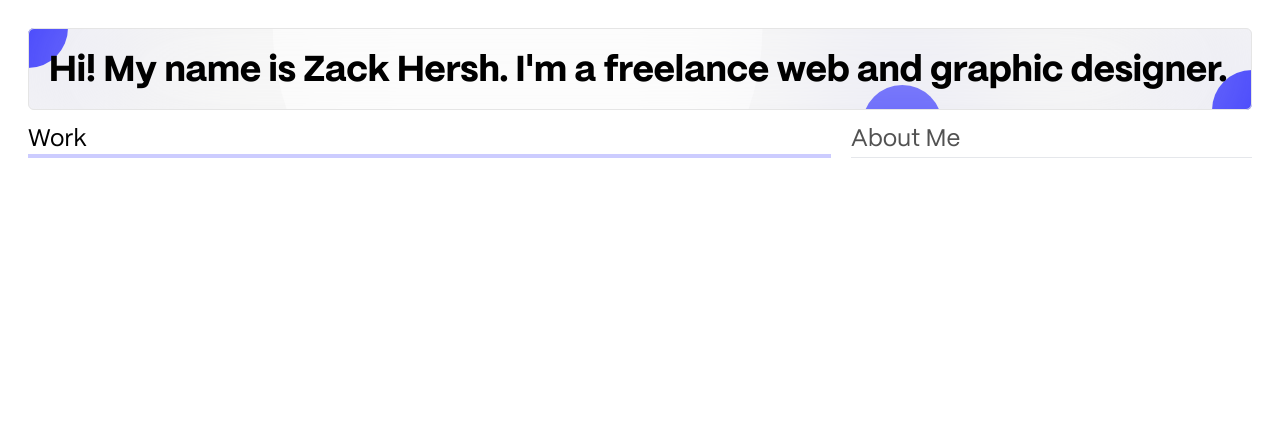
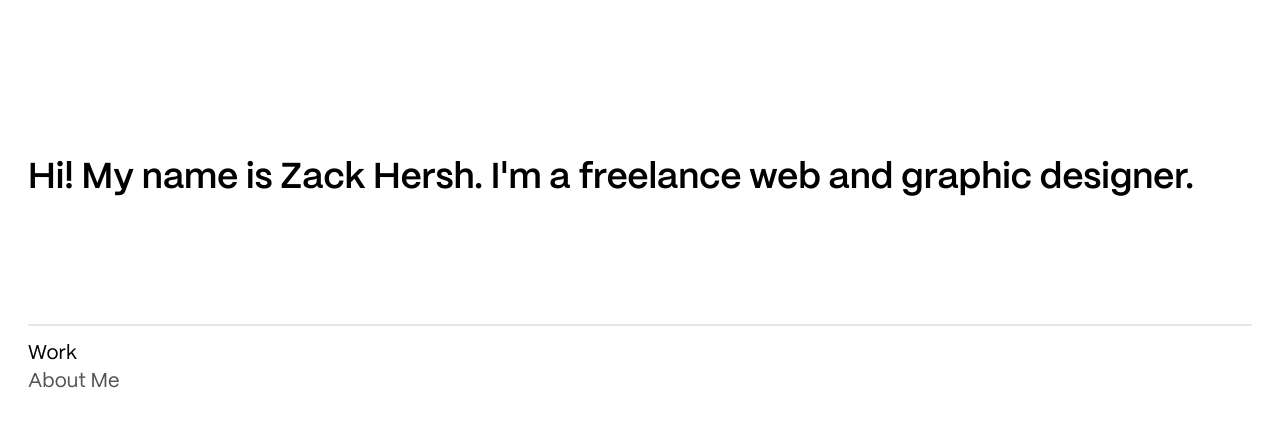
Before and after one commit to zackshersh/freelance, a React (Create React App) app: page / in a window 1280 px wide. Shown: the top 426 px of the page. Built offline with nearby package versions, Linux system fonts and the light colour scheme.

Commit message:
Changes to layout

```diff
--- a/src/App.js
+++ b/src/App.js
@@ -1,6 +1,8 @@
 import { useState } from "react";
 import TitleCard from "./components/TitleCard";
 import MiniNav from "./components/MiniNav";
+
+import TitleCard2 from "./components/TitleCard2";
 
 
 function App() {
@@ -9,11 +11,14 @@ function App() {
 
     return (
         <div className="App min-h-screen p-7">
-            <TitleCard />
-            <MiniNav index={subpage} setIndex={setSubpage}/>
-            {/* { subpage == 0 ?
+            <TitleCard2 />
 
-        } */}
+            <div className="flex">
+                <MiniNav index={subpage} setIndex={setSubpage}/>
+                <main>
+
+                </main>
+            </div>
         </div>
     );
 }
--- a/src/components/AboutPage.js
+++ b/src/components/AboutPage.js
@@ -0,0 +1,11 @@
+import React from 'react';
+
+function AboutPage(props) {
+    return (
+        <div>
+            yo
+        </div>
+    );
+}
+
+export default AboutPage;
--- a/src/components/MiniNav.js
+++ b/src/components/MiniNav.js
@@ -4,13 +4,13 @@ function NavOption({index, text, wide, selected, setSelected}){
 
     return (
 
-        <div onMouseDown={() => {setSelected(index)}} className={`${wide ? "w-2/3" : "w-1/3"} ${selected == index ? "border-b-4 border-[rgba(0,0,255,0.2)] text-black" : "border-b-[1px] text-neutral-600"} ${index == 0 ? "mr-5" : "mr-0"} transition-colors text-2xl`}>{text}</div>
+        <div onMouseDown={() => {setSelected(index)}} className={` ${selected == index ? " text-black" : "text-neutral-600"} ${index == 0 ? "mr-5" : "mr-0"} transition-colors text-xl`}>{text}</div>
     )
 }
 
 function MiniNav({index, setIndex}) {
     return (
-        <div className='flex mt-3'>
+        <div className='mt-3 w-[200px]'>
             <NavOption index={0} selected={index} setSelected={setIndex} text={"Work"} wide={true} />
             <NavOption index={1} selected={index} setSelected={setIndex} text={"About Me"} wide={false} />
         </div>
--- /dev/null
+++ b/src/components/TitleCard2.js
@@ -0,0 +1,11 @@
+import React from 'react';
+
+function TitleCard2(props) {
+    return (
+        <div className='py-32 border-b-2'>
+            <h1 className='text-4xl font-bold'>Hi! My name is Zack Hersh. I'm a freelance web and graphic designer.</h1>
+        </div>
+    );
+}
+
+export default TitleCard2;
--- a/src/components/WorkPage.js
+++ b/src/components/WorkPage.js
@@ -0,0 +1,11 @@
+import React from 'react';
+
+function WorkPage(props) {
+    return (
+        <div>
+
+        </div>
+    );
+}
+
+export default WorkPage;
```
